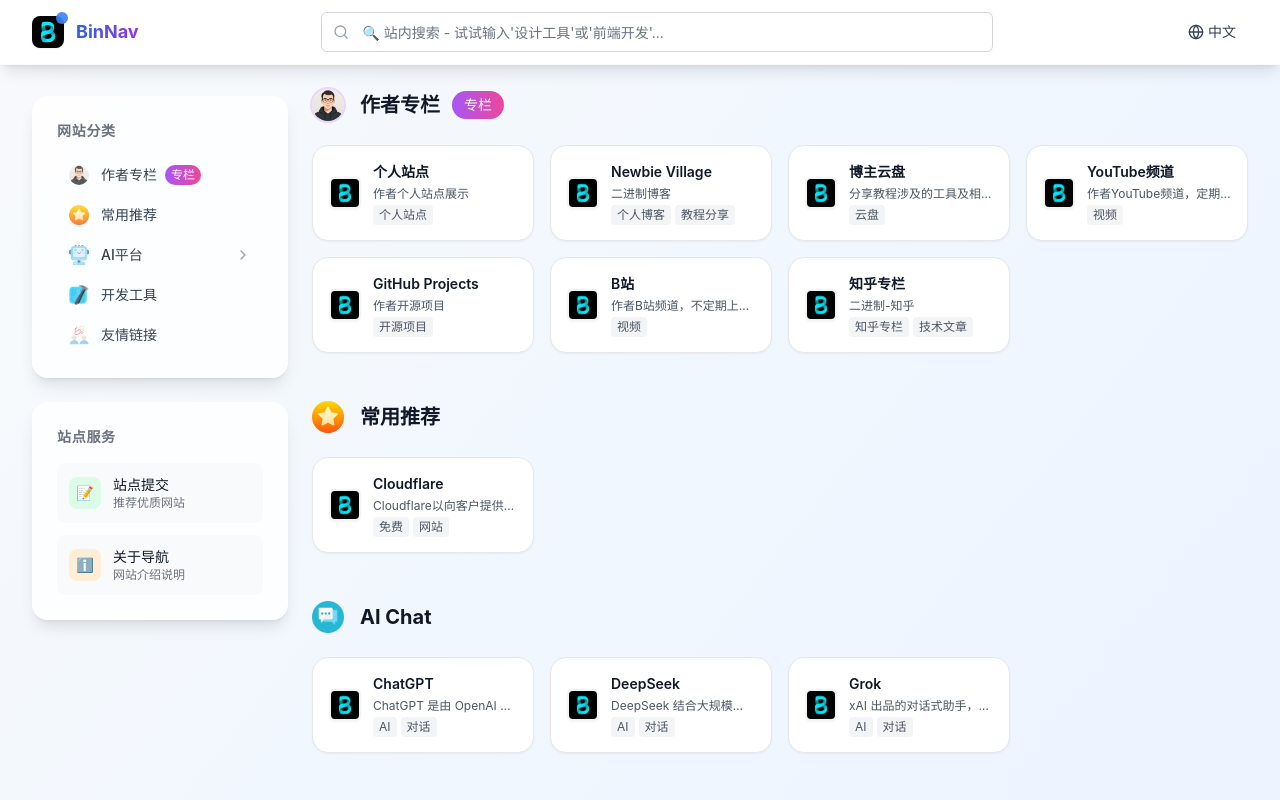
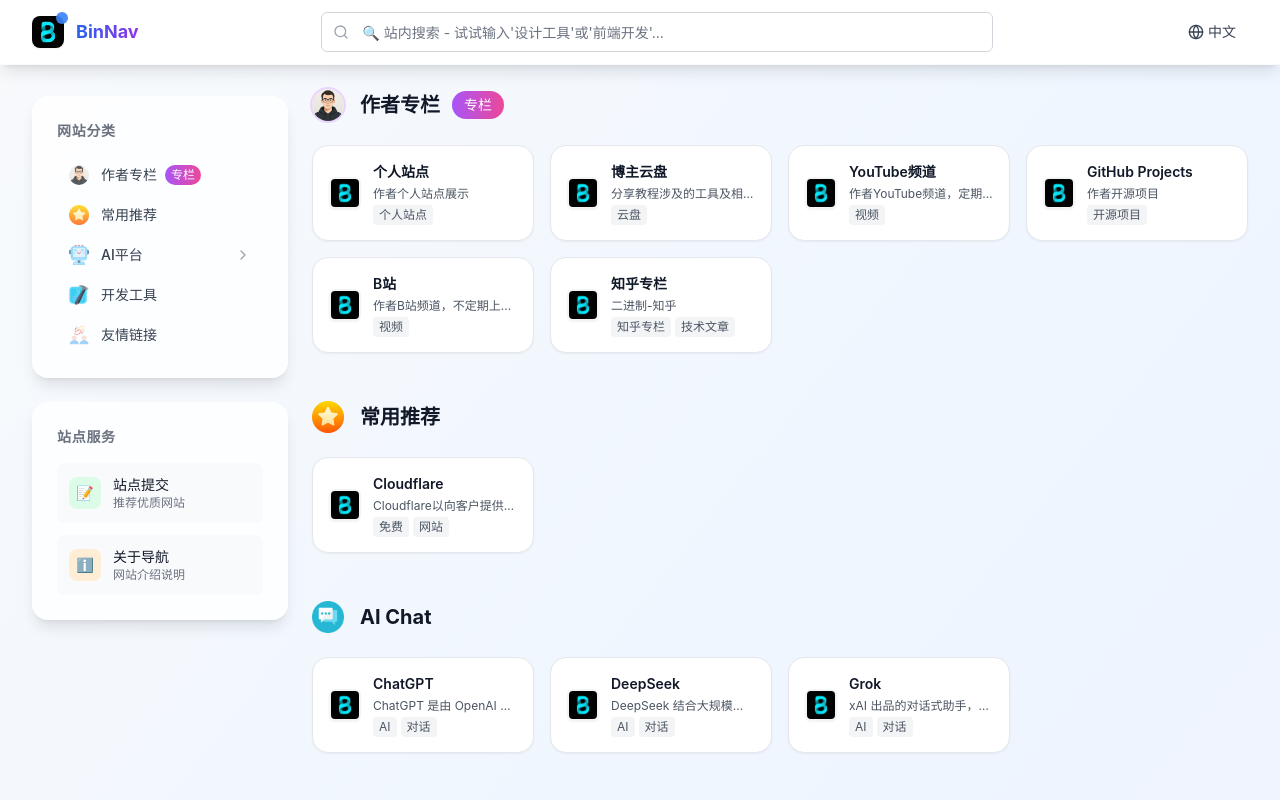
Before and after one commit to h1151449095/xhd111, a React (Vite) app: page / in a window 1280 px wide. Shown: the top 800 px of the page. Built offline with nearby package versions, Linux system fonts and the light colour scheme.

Commit message:
🔧 Auto-update website config via EdgeOne Functions

```diff
--- a/src/websiteData.js
+++ b/src/websiteData.js
@@ -1,4 +1,4 @@
-// 网站数据 - 通过管理后台更新于 2025/7/8 21:45:45
+// 网站数据 - 通过管理后台更新于 2026/2/1 02:48:58
 
 // 站点配置
 export const siteConfig = {
@@ -22,19 +22,6 @@
       "个人站点"
     ],
     "icon": "https://icon.nbvil.com/favicon?url=i.bincore.cn"
-  },
-  {
-    "id": 40,
-    "name": "Newbie Village",
-    "description": "二进制博客",
-    "url": "https://blog.nbvil.com/",
-    "category": "author",
-    "tags": [
-      "个人博客",
-      "教程分享",
-      "开发心得"
-    ],
-    "icon": "https://icon.nbvil.com/favicon?url=blog.nbvil.com"
   },
   {
     "id": 1751813976438,
@@ -326,11 +313,44 @@
   }
 ];
 
+// 搜索引擎配置
+export const searchEngines = [
+  { id: "bing", name: "必应", url: "https://www.bing.com/search?q=", color: "bg-blue-600" },
+  { id: "baidu", name: "百度", url: "https://www.baidu.com/s?wd=", color: "bg-red-600" },
+  { id: "google", name: "谷歌", url: "https://www.google.com/search?q=", color: "bg-green-600" },
+  { id: "internal", name: "站内搜索", url: "", color: "bg-purple-600" }
+];
+
+// 推荐内容配置
+export const recommendations = [
+  {
+    id: 1,
+    title: "阿里云",
+    description: "点击领取2000元限量云产品优惠券",
+    url: "https://aliyun.com",
+    type: "sponsor",
+    color: "from-blue-50 to-blue-100"
+  },
+  {
+    id: 2,
+    title: "设计资源",
+    description: "高质量设计素材网站推荐",
+    url: "#design_resources",
+    type: "internal",
+    color: "from-green-50 to-green-100"
+  }
+];
+
+// 热门标签
+export const popularTags = [
+  "设计工具", "免费素材", "UI设计", "前端开发", "图标库", "配色方案",
+  "设计灵感", "原型工具", "代码托管", "学习平台", "社区论坛", "创业资讯"
+];
 
 // 网站统计信息
 export const siteStats = {
   totalSites: websiteData.length,
   totalCategories: categories.length,
   totalTags: [...new Set(websiteData.flatMap(site => site.tags || []))].length,
-  lastUpdated: "2025-07-08"
+  lastUpdated: "2026-01-31"
 };
```
